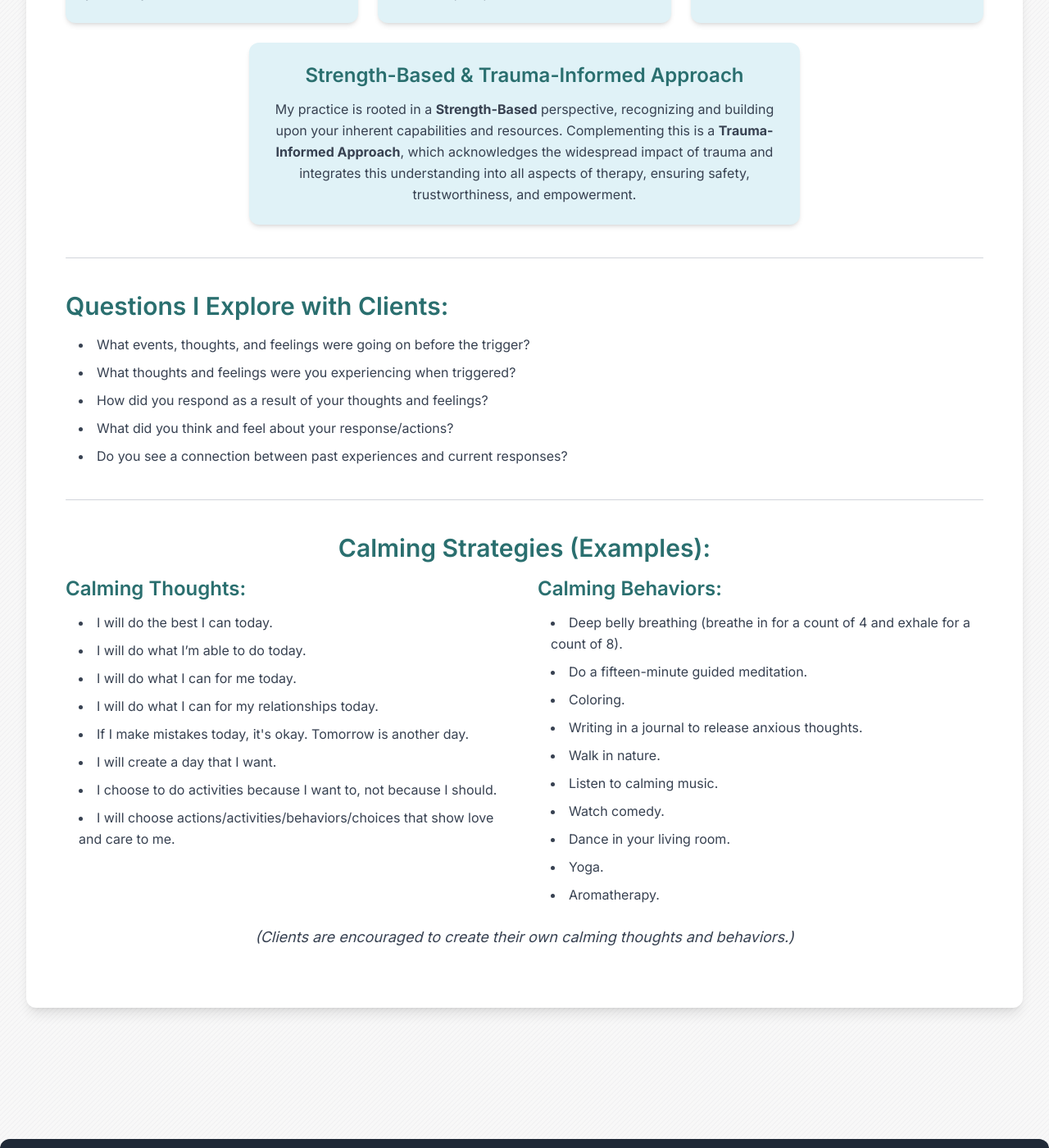
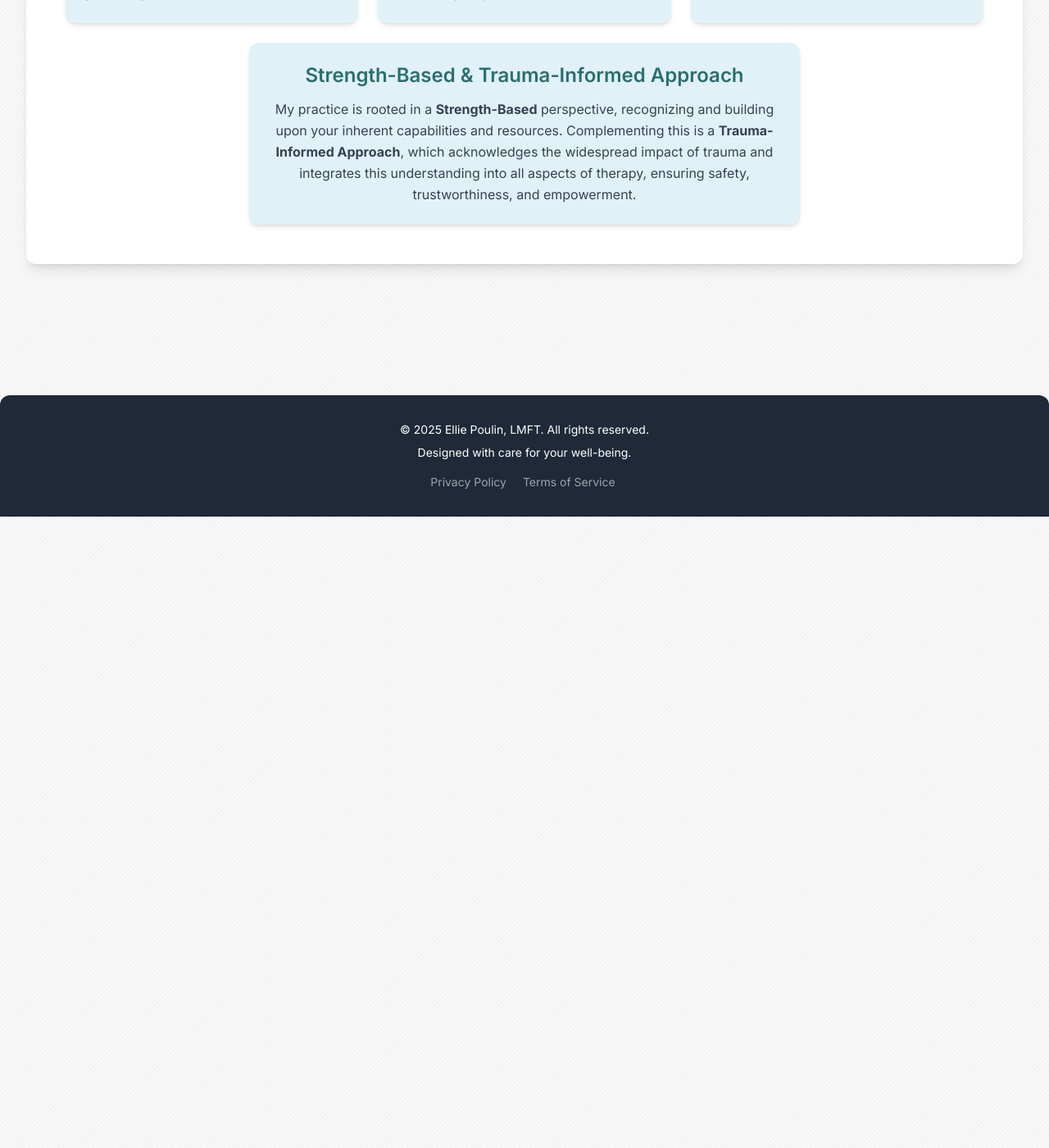
Before and after one commit to elliepoulin/elliepoulin.github.io, a Jekyll site: the page built from approach.html, in a window 1280 px wide and 1400 px high, scrolled down 1615 px. Shown: the whole window at 82% size. Built offline with Jekyll 4.4.1, drawn with Linux system fonts in a browser that asks for light colours; nearby versions of some CDN libraries; some web fonts are replaced; after the commit the page ends 2245 px from its top, so only the background shows below that.

Commit message:
Update approach.html

```diff
--- a/approach.html
+++ b/approach.html
@@ -130,58 +130,5 @@ permalink: /approach/
                     </p>
                 </div>
             </div>
-
-            <!-- Separator -->
-            <div class="w-full h-px bg-gray-300 my-10 rounded-full"></div>
-
-            <!-- Questions I Explore Section -->
-            <h2 class="text-3xl font-semibold text-primary-dark mb-4 mt-8">Questions I Explore with Clients:</h2>
-            <ul class="list-disc list-inside text-gray-700 leading-relaxed pl-4 mb-6">
-                <li class="mb-2">What events, thoughts, and feelings were going on before the trigger?</li>
-                <li class="mb-2">What thoughts and feelings were you experiencing when triggered?</li>
-                <li class="mb-2">How did you respond as a result of your thoughts and feelings?</li>
-                <li class="mb-2">What did you think and feel about your response/actions?</li>
-                <li class="mb-2">Do you see a connection between past experiences and current responses?</li>
-            </ul>
-
-            <!-- Separator -->
-            <div class="w-full h-px bg-gray-300 my-10 rounded-full"></div>
-
-            <!-- Calming Strategies Section - Now in Two Columns -->
-            <h2 class="text-3xl font-semibold text-primary-dark text-center mb-4 mt-8">Calming Strategies (Examples):</h2>
-            <div class="grid grid-cols-1 md:grid-cols-2 gap-8">
-                <div>
-                    <h3 class="text-2xl font-semibold text-primary-dark mb-3">Calming Thoughts:</h3>
-                    <ul class="list-disc list-inside text-gray-700 leading-relaxed pl-4 mb-6">
-                        <li class="mb-2">I will do the best I can today.</li>
-                        <li class="mb-2">I will do what I’m able to do today.</li>
-                        <li class="mb-2">I will do what I can for me today.</li>
-                        <li class="mb-2">I will do what I can for my relationships today.</li>
-                        <li class="mb-2">If I make mistakes today, it's okay. Tomorrow is another day.</li>
-                        <li class="mb-2">I will create a day that I want.</li>
-                        <li class="mb-2">I choose to do activities because I want to, not because I should.</li>
-                        <li class="mb-2">I will choose actions/activities/behaviors/choices that show love and care to me.</li>
-                    </ul>
-                </div>
-                <div>
-                    <h3 class="text-2xl font-semibold text-primary-dark mb-3">Calming Behaviors:</h3>
-                    <ul class="list-disc list-inside text-gray-700 leading-relaxed pl-4 mb-6">
-                        <li class="mb-2">Deep belly breathing (breathe in for a count of 4 and exhale for a count of 8).</li>
-                        <li class="mb-2">Do a fifteen-minute guided meditation.</li>
-                        <li class="mb-2">Coloring.</li>
-                        <li class="mb-2">Writing in a journal to release anxious thoughts.</li>
-                        <li class="mb-2">Walk in nature.</li>
-                        <li class="mb-2">Listen to calming music.</li>
-                        <li class="mb-2">Watch comedy.</li>
-                        <li class="mb-2">Dance in your living room.</li>
-                        <li class="mb-2">Yoga.</li>
-                        <li class="mb-2">Aromatherapy.</li>
-                    </ul>
-                </div>
-            </div>
-            <p class="text-lg leading-relaxed mb-6 text-center">
-                <em>(Clients are encouraged to create their own calming thoughts and behaviors.)</em>
-            </p>
-        </div>
     </div>
 </section>
```
